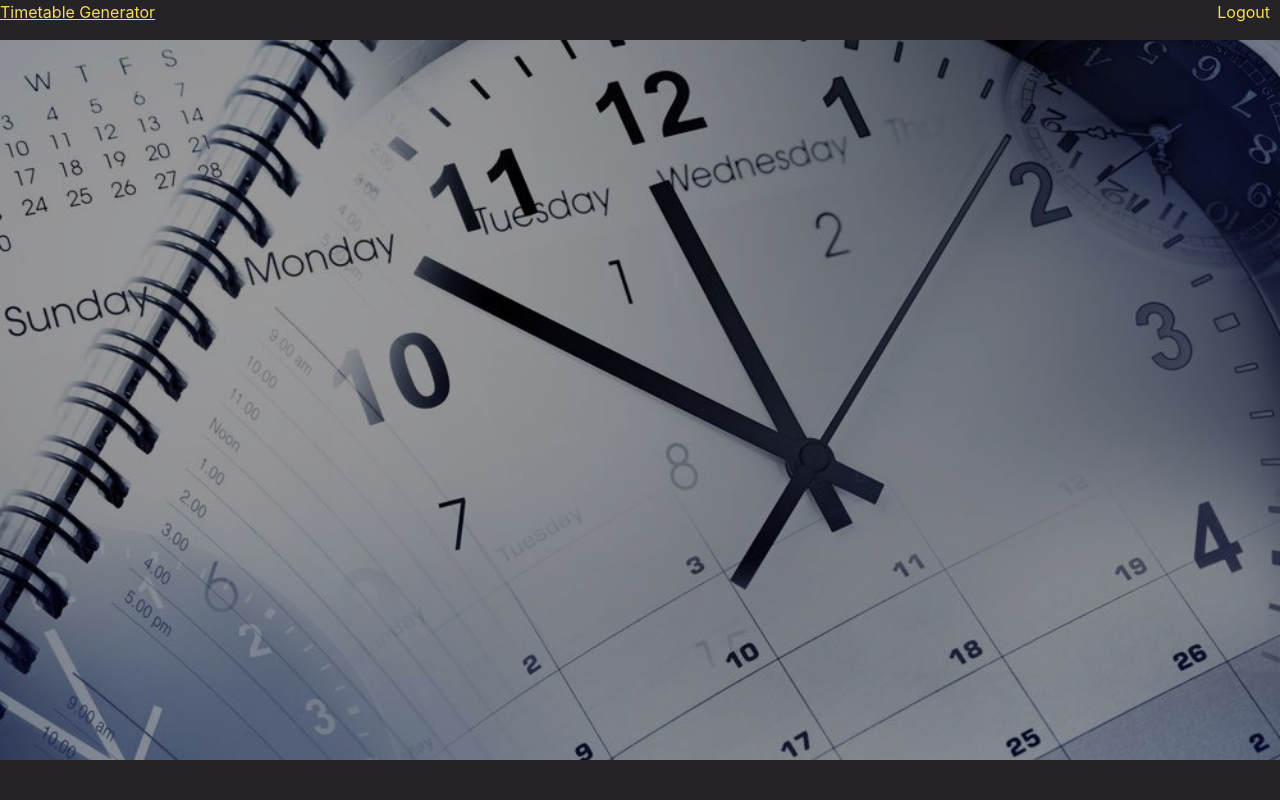
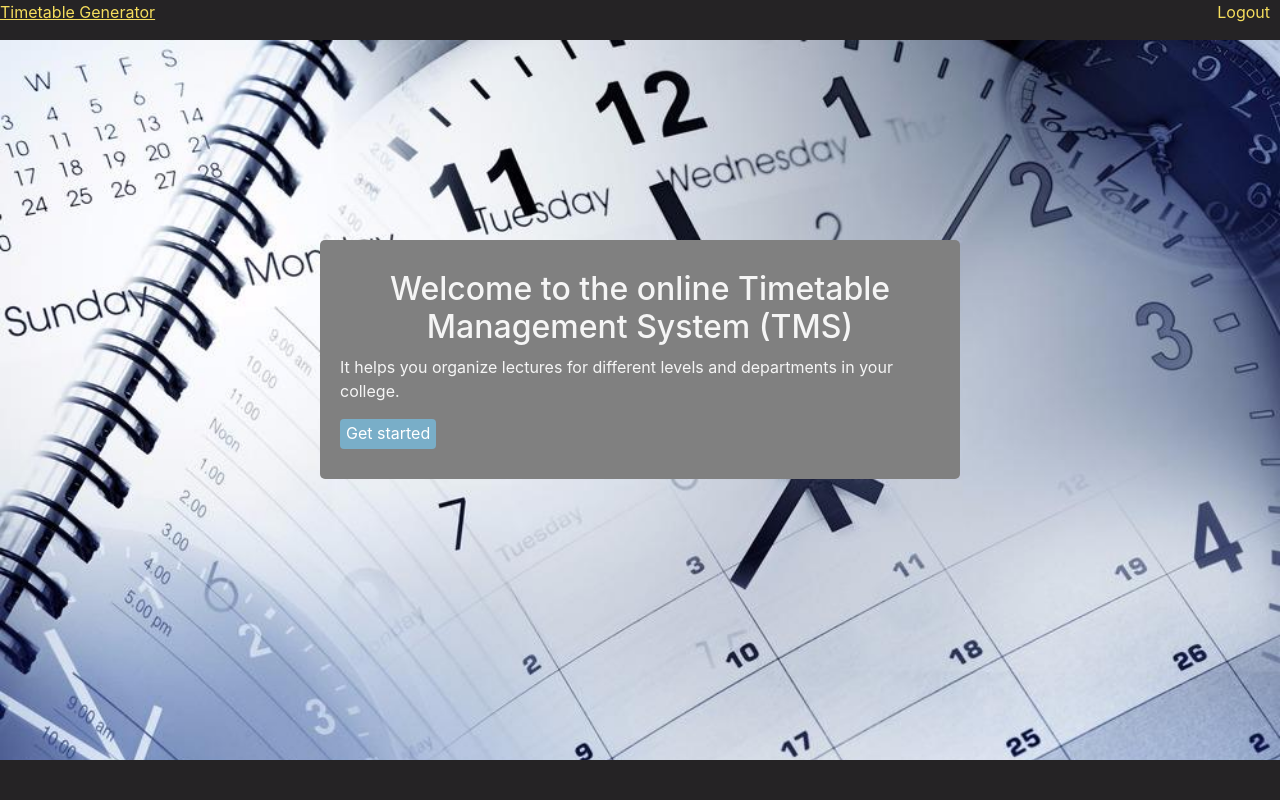
Before and after one commit to kmazi/Timetable, a Django app: page / in a window 1280 px wide. Run offline with Django 3.2, Linux system fonts and the light colour scheme; some libraries are stand-ins or nearby versions.

Commit message:
chore(homepage) beautify homepage  - Add welcome message to homepage

```diff
--- a/templates/homepage.html
+++ b/templates/homepage.html
@@ -3,8 +3,12 @@
 
 {% block body %}
     <div id="homepage" class="home-container">
-        <div id="overlay">
-
+        <div>
+            <h2>Welcome to the online Timetable Management System (TMS)</h2>
+            <p>It helps you organize lectures for different levels and departments
+                in your college.
+            </p>
+            <a class="btn" href="/login">Get started</a>
         </div>
     </div>
 {% endblock %}
--- a/timetable_app/static/timetable_app/css/stylesheet.css
+++ b/timetable_app/static/timetable_app/css/stylesheet.css
@@ -4,6 +4,18 @@
     min-height: inherit;
     background: url("../img/time-fix.jpg") no-repeat;
     background-size: cover;
+}
+#homepage > div{
+    max-width: 50%;
+    padding: 30px 20px;
+    margin: auto;
+    margin-top: 200px;
+    color: whitesmoke;
+    background: rgba(128, 128, 128, 1);
+    border-radius: 5px;
+}
+#homepage h2{
+    text-align: center;
 }
 .wrapper {
     text-align: center;
@@ -33,7 +45,7 @@
     margin-top: 240px;
     z-index: 2;
 }
-#welcome a {
+#welcome a, #homepage > div a {
     display: inline-block;
     height: 30px;
     background-color: #79aec8;
@@ -52,14 +64,27 @@
 }
 #base-container {
     overflow: auto;
+    background: #cccccc url("../img/time-pic.jpg") no-repeat;
+    background-size: cover;
 }
 #sign-in {
-    width: 400px;
+    max-width: 400px;
     margin: auto;
-    margin-top: 180px;
-    background-color: #cccccc;
-    padding: 2px;
-    padding-left: 12px;
-    padding-right: 12px;
-    padding-bottom: 12px;
+    margin-top: 170px;
+    background: rgb(204, 204, 204);
+    background: rgba(128, 128, 128, 1);
+    padding: 20px;
+    border-radius: 10px;
   }
+#sign-in input[name=username], #sign-in input[name=password]{
+    width: 100%;
+}
+#sign-in label, #sign-in h3 {
+    color: whitesmoke;
+}
+#sign-in h3 {
+    border-bottom: solid 1px whitesmoke;
+}
+#sign-in ul {
+    color: rgb(155, 37, 37);
+}
--- a/timetable_app/urls.py
+++ b/timetable_app/urls.py
@@ -6,5 +6,5 @@ urlpatterns = [
     url(r'^$', views.HomePage.as_view()),
     url(r'^timetable/$', views.ShowTable.as_view()),
     url(r'^login/$', auth_views.login),
-    url(r'^logout/$', auth_views.logout),
+    url(r'^logout/$', auth_views.logout, {'next_page':'/'}, name='logout'),
 ]
```
Also changed, not shown: templates/registration/login.html (+2 -9 lines).
